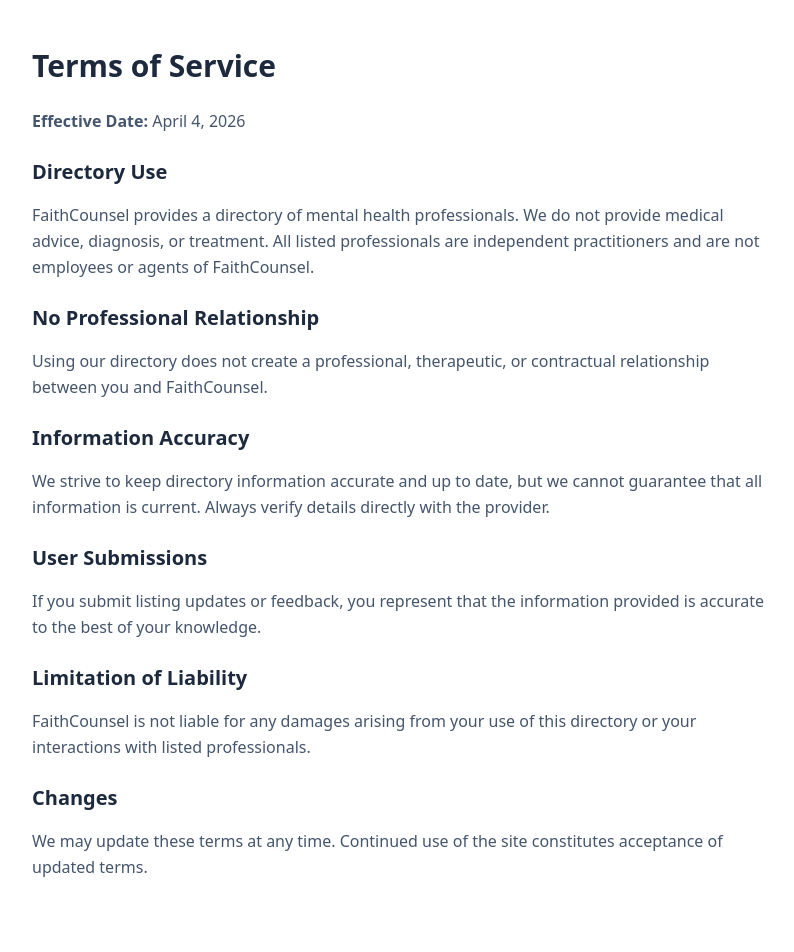
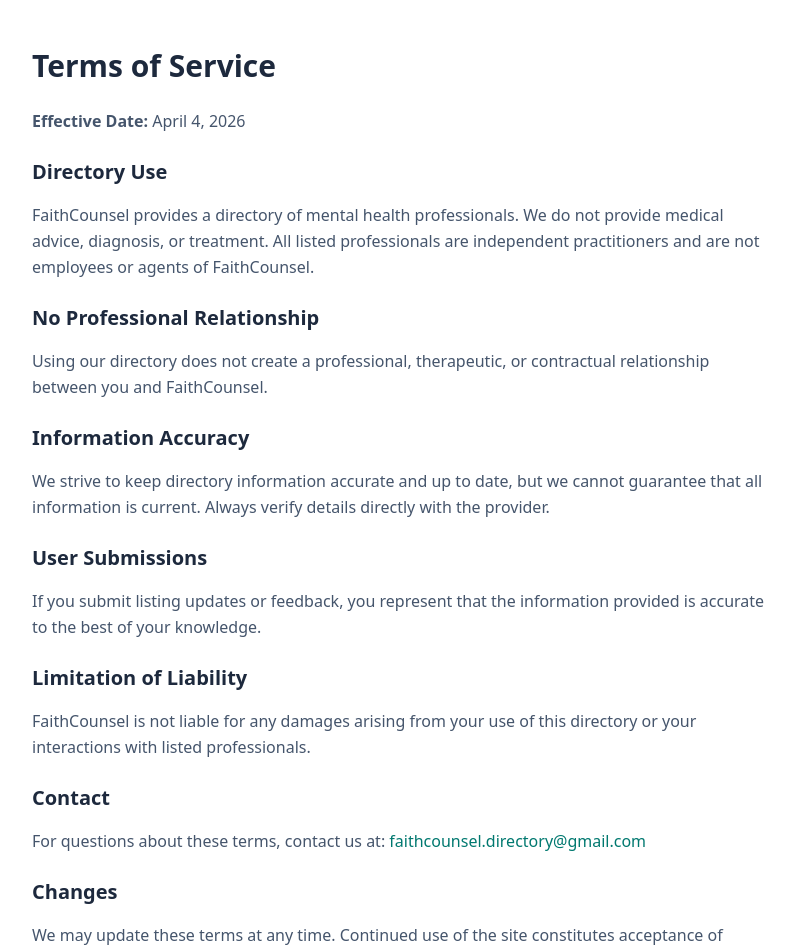
Before and after one commit to Chris-Banks-code/faithcounsel, a Next.js app: page /terms-of-service in a window 1280 px wide. Shown: the top 952 px of the page, without its empty margins (240-1034 px from the left). Before the commit the page ends 928 px from the top, so only its background shows below. Built offline with nearby package versions, Linux system fonts and the light colour scheme.

Commit message:
Add contact email to Privacy Policy and Terms of Service

```diff
--- a/app/privacy-policy/page.tsx
+++ b/app/privacy-policy/page.tsx
@@ -35,7 +35,10 @@
         </p>
         <h2 className="text-xl font-semibold text-slate-800 mt-6">Contact</h2>
         <p>
-          For privacy-related questions, contact us through our available channels.
+          For privacy-related questions, contact us at:{" "}
+          <a href="mailto:faithcounsel.directory@gmail.com" className="text-teal-700 hover:underline">
+            faithcounsel.directory@gmail.com
+          </a>
         </p>
       </div>
     </div>
--- a/app/terms-of-service/page.tsx
+++ b/app/terms-of-service/page.tsx
@@ -37,6 +37,13 @@
           FaithCounsel is not liable for any damages arising from your use of this directory or your
           interactions with listed professionals.
         </p>
+        <h2 className="text-xl font-semibold text-slate-800 mt-6">Contact</h2>
+        <p>
+          For questions about these terms, contact us at:{" "}
+          <a href="mailto:faithcounsel.directory@gmail.com" className="text-teal-700 hover:underline">
+            faithcounsel.directory@gmail.com
+          </a>
+        </p>
         <h2 className="text-xl font-semibold text-slate-800 mt-6">Changes</h2>
         <p>
           We may update these terms at any time. Continued use of the site constitutes acceptance of
```
